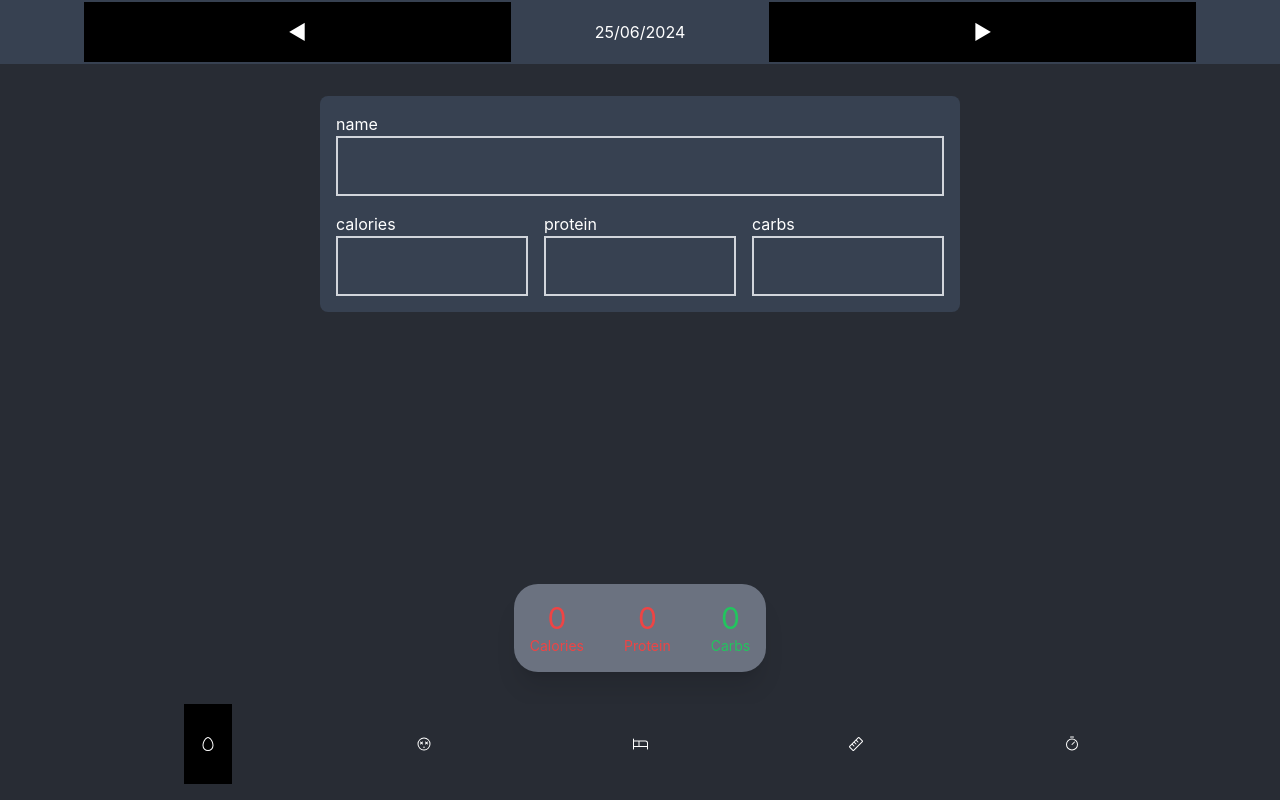
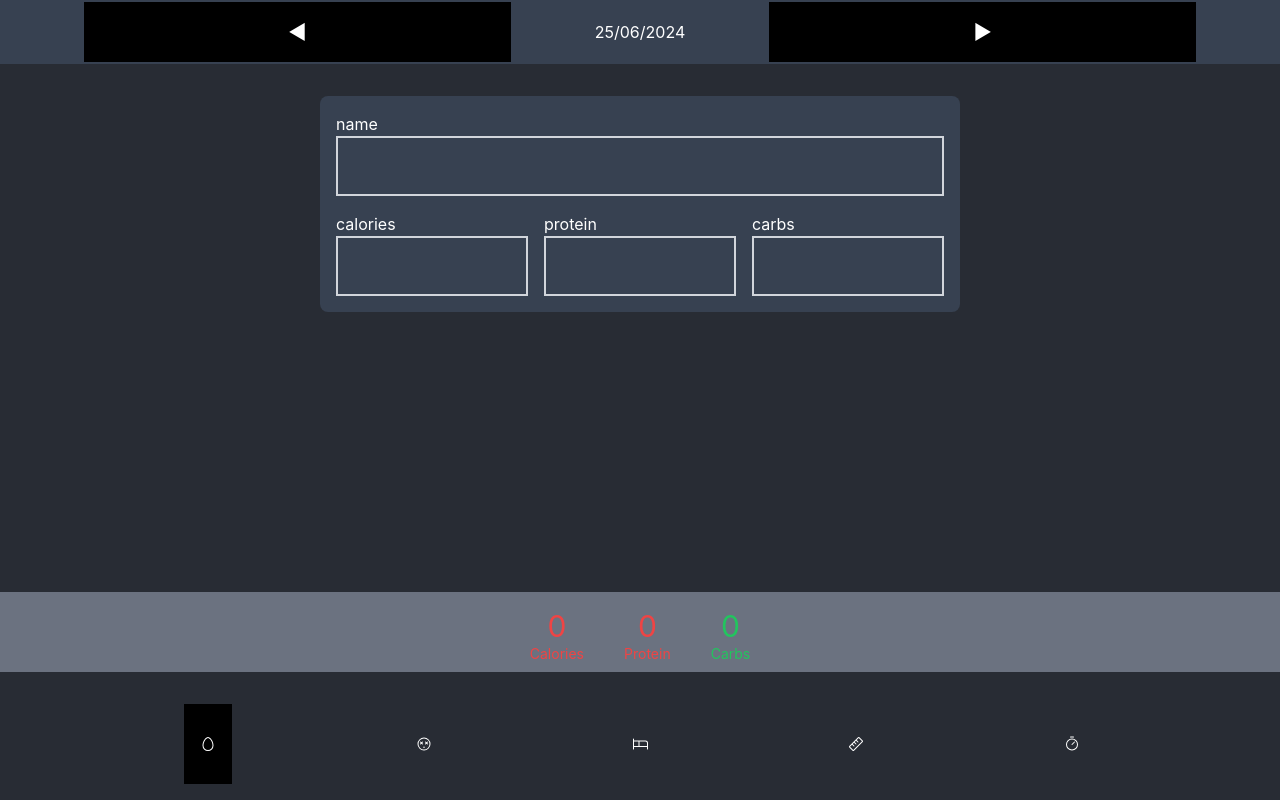
Before and after one commit to EliranSun/trackers, a React (Create React App) app: page / in a window 1280 px wide. Built offline with nearby package versions, Linux system fonts and the light colour scheme.

Commit message:
Attention grab

```diff
--- a/src/components/KetoTable.jsx
+++ b/src/components/KetoTable.jsx
@@ -47,7 +47,8 @@ export const KetoTable = ({columns, date}) => {
         return (
             <div className="flex flex-col gap-2">
                 <div className={classNames({
-                    "w-fit  bg-gray-500 flex gap-10 p-4 rounded-3xl shadow-xl": true,
+                        "backdrop-blur bg-gray-500": true,
+                    "w-full h-20 flex justify-center gap-10 p-4": true,
                     "fixed bottom-32 inset-x-0 m-auto": true,
                 })}>
                     <Measurement
```
